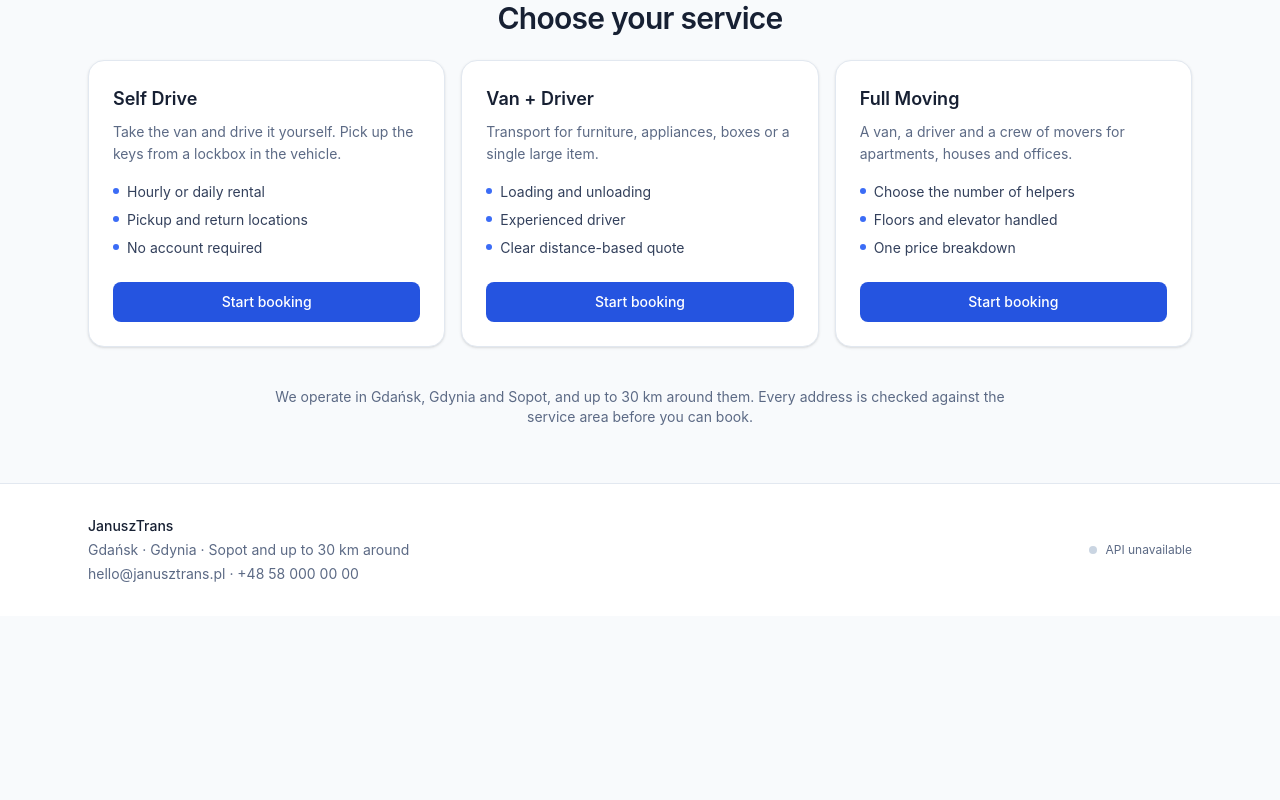
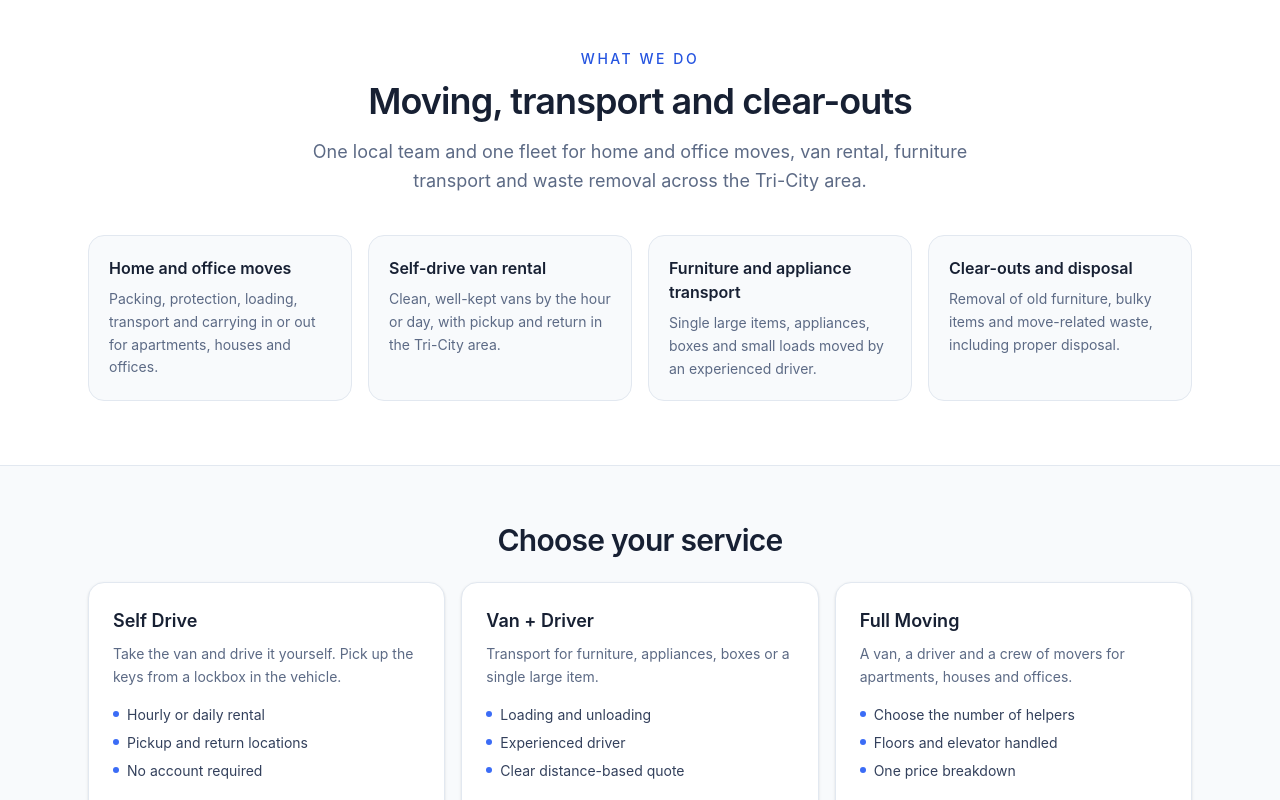
Before and after one commit to BodzioES/Xelerit-RecruTask, a React (Vite) app in the folder frontend/: page / in a window 1280 px wide. Shown: the part 1120-1920 px from the top of the page. Before the commit the page ends 1736 px from the top, so only its background shows below. Built offline with nearby package versions, Linux system fonts and the light colour scheme; no server answers.

Commit message:
feat: add a services overview section to the home page

```diff
--- a/frontend/src/pages/public/HomePage.tsx
+++ b/frontend/src/pages/public/HomePage.tsx
@@ -5,6 +5,25 @@ import { SERVICES } from "@/lib/services";
 
 const heroSecondaryButton =
   "inline-flex items-center justify-center gap-2 rounded-lg border border-white/40 bg-white/5 px-5 py-3 text-sm font-medium text-white backdrop-blur-sm transition hover:bg-white/10 focus-visible:outline-2 focus-visible:outline-offset-2 focus-visible:outline-white sm:px-6";
+
+const WHAT_WE_DO = [
+  {
+    title: "Home and office moves",
+    body: "Packing, protection, loading, transport and carrying in or out for apartments, houses and offices.",
+  },
+  {
+    title: "Self-drive van rental",
+    body: "Clean, well-kept vans by the hour or day, with pickup and return in the Tri-City area.",
+  },
+  {
+    title: "Furniture and appliance transport",
+    body: "Single large items, appliances, boxes and small loads moved by an experienced driver.",
+  },
+  {
+    title: "Clear-outs and disposal",
+    body: "Removal of old furniture, bulky items and move-related waste, including proper disposal.",
+  },
+] as const;
 
 export default function HomePage() {
   return (
@@ -61,14 +80,14 @@ export default function HomePage() {
             </div>
 
             <p className="mt-8 text-3xl font-bold tracking-tight text-brand-500 sm:text-5xl">
-              123 456 789
+              +48 123 456 789
             </p>
           </div>
         </div>
       </section>
 
-      <section className="mx-auto w-full max-w-6xl px-4 pb-14 pt-14 sm:px-6 sm:pt-16">
-        <div className="mx-auto max-w-3xl text-center">
+      <section className="mx-auto w-full max-w-6xl px-4 pb-10 pt-14 text-center sm:px-6 sm:pt-16">
+        <div className="mx-auto max-w-3xl">
           <h2 className="text-4xl font-semibold leading-tight tracking-tight text-ink-900 sm:text-5xl">
             Van rental and moving services, without the paperwork.
           </h2>
@@ -77,8 +96,39 @@ export default function HomePage() {
             pricing, and no account needed.
           </p>
         </div>
+      </section>
 
-        <div id="services" className="mt-14 scroll-mt-20">
+      <section className="border-y border-slate-200 bg-white">
+        <div className="mx-auto w-full max-w-6xl px-4 py-14 sm:px-6 sm:py-16">
+          <div className="mx-auto max-w-2xl text-center">
+            <p className="text-sm font-medium uppercase tracking-[0.18em] text-brand-600">
+              What we do
+            </p>
+            <h2 className="mt-3 text-3xl font-semibold tracking-tight text-ink-900 sm:text-4xl">
+              Moving, transport and clear-outs
+            </h2>
+            <p className="mt-4 text-lg leading-relaxed text-ink-500">
+              One local team and one fleet for home and office moves, van rental, furniture
+              transport and waste removal across the Tri-City area.
+            </p>
+          </div>
+
+          <div className="mt-10 grid gap-4 sm:grid-cols-2 lg:grid-cols-4">
+            {WHAT_WE_DO.map((item) => (
+              <article
+                key={item.title}
+                className="rounded-2xl border border-slate-200 bg-slate-50 p-5"
+              >
+                <h3 className="text-base font-semibold text-ink-900">{item.title}</h3>
+                <p className="mt-2 text-sm leading-relaxed text-ink-500">{item.body}</p>
+              </article>
+            ))}
+          </div>
+        </div>
+      </section>
+
+      <section className="mx-auto w-full max-w-6xl px-4 pb-14 pt-12 sm:px-6 sm:pt-14">
+        <div id="services" className="scroll-mt-20">
           <h2 className="text-center text-2xl font-semibold tracking-tight text-ink-900 sm:text-3xl">
             Choose your service
           </h2>
```
